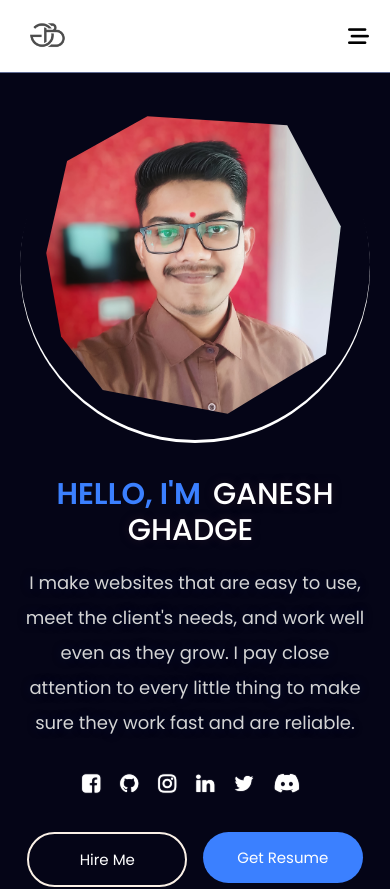
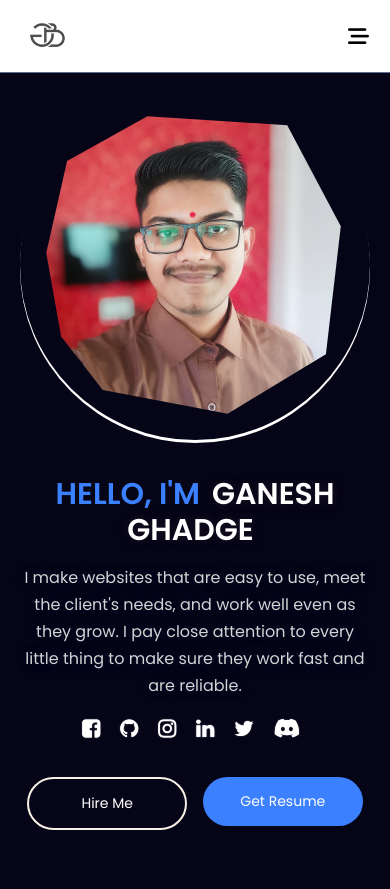
Before and after one commit to ganraj21/Portfolio-Web-Application, a React (Create React App) app: page / in a window 390 px wide. Shown: the top 889 px of the page. Built offline with nearby package versions, Linux system fonts and the light colour scheme.

Commit message:
font family

```diff
--- a/src/pages/Frontpage.css
+++ b/src/pages/Frontpage.css
@@ -101,7 +101,7 @@
   color: #ffffff;
   margin-right: 9px;
   margin-left: 12px;
-  font-weight: 500;
+  font-weight: 600;
 }
 .profile-role-tagline {
   font-size: 16px;
@@ -242,13 +242,10 @@
     justify-content: center;
     text-align: center;
   }
-  .profile-role-tagline {
-    font-size: 18px;
-    line-height: 28px;
+  .primary-text {
+    line-height: 24px;
   }
-  .colz {
-    margin-top: 15px;
-  }
+
   .colz .colz-icon i {
     color: #ffffff;
     text-shadow: 0px 0px 1px #ffffff;
@@ -257,7 +254,7 @@
     margin: 0 !important;
   }
   .profile-options button {
-    font-size: 15px !important;
+    font-size: 14px !important;
   }
   .profile-options,
   .profile-details-role {
```
